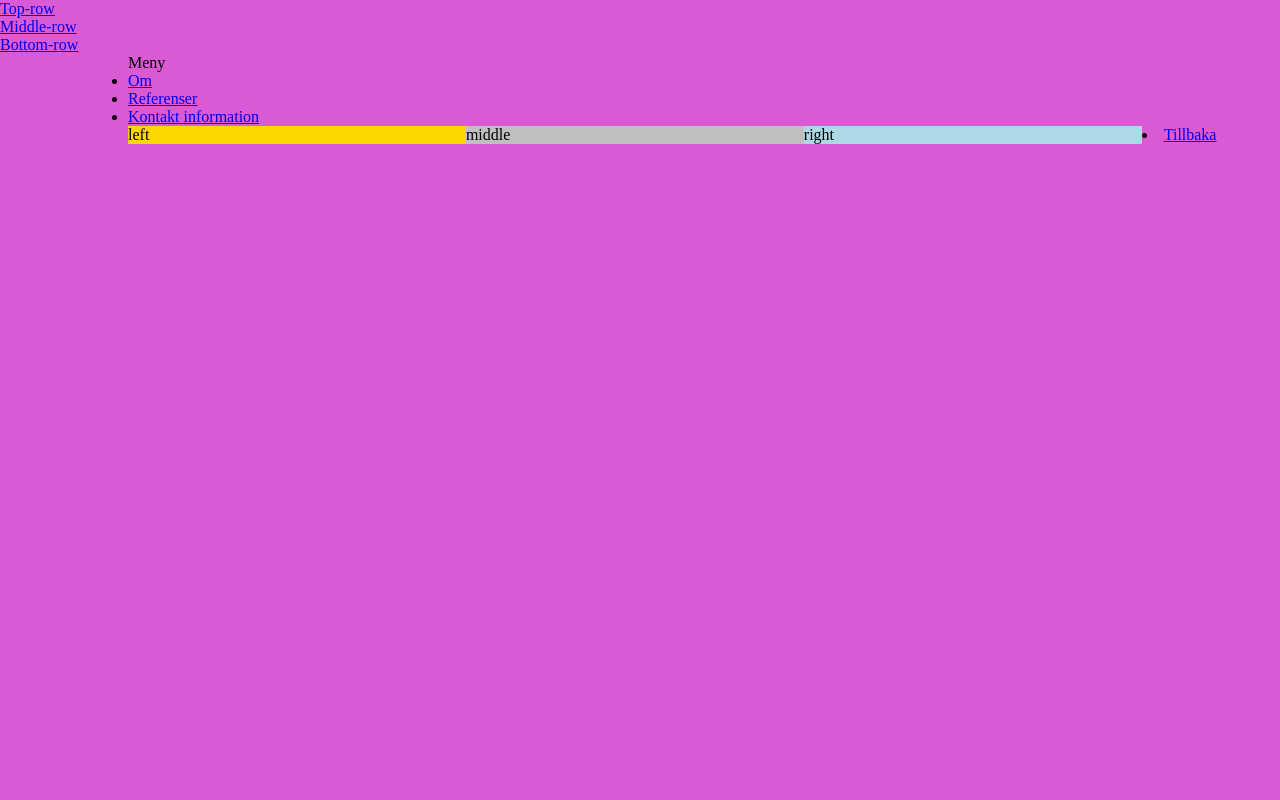
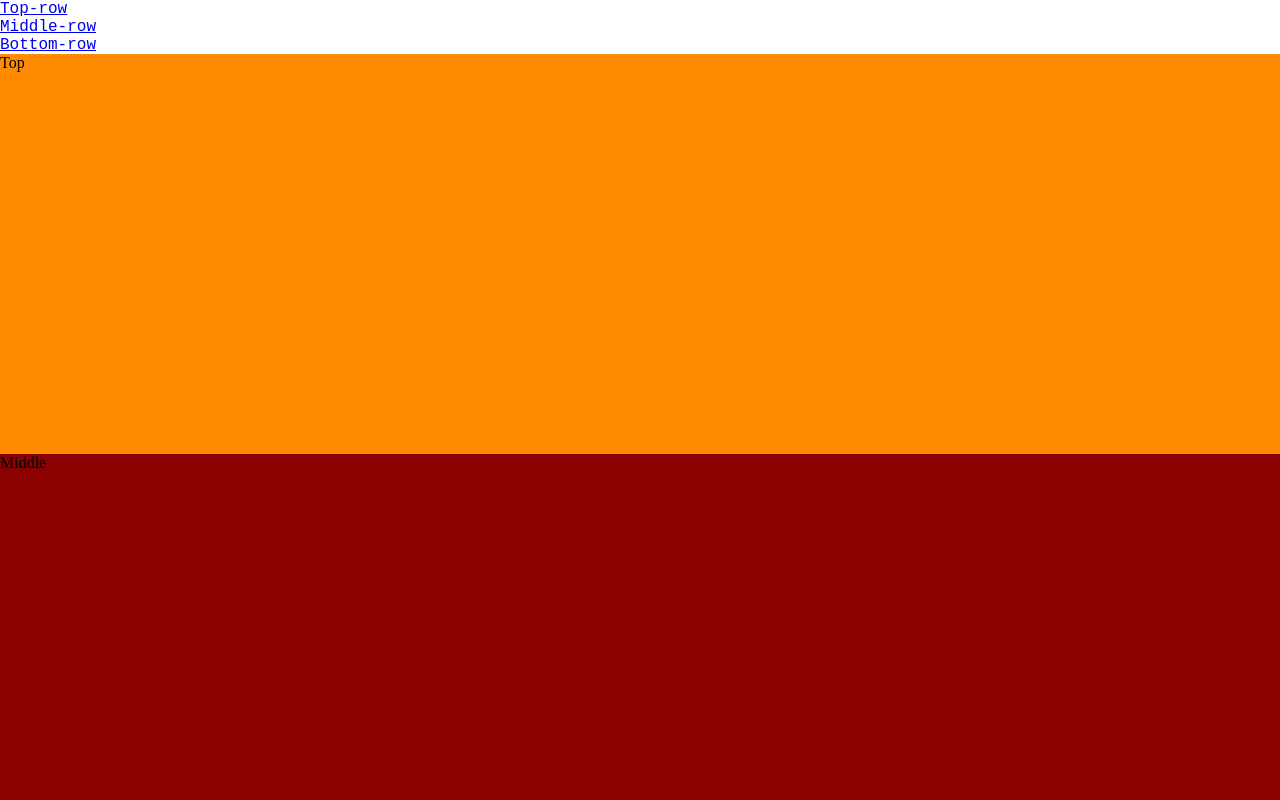
Before and after one commit to Nisseboii23/NissesWebsite, a website: page home.html in a window 1280 px wide. Shown: the top 800 px of the page. Drawn offline with Linux system fonts and the light colour scheme.

Commit message:
Images Torsdag

```diff
--- a/custom.css
+++ b/custom.css
@@ -1,4 +1,5 @@
 * {
+    list-style-type: none;
     margin: 0;
     padding: 0;
 }
@@ -8,32 +9,56 @@ html {
 }
 
 * body {
-    background-color: rgba(201, 12, 194, 0.678);
+    background-color: rgba(255, 255, 255, 0.568);
 }
 
-.page-wrap {
-    padding: 0;
-    margin: 0 auto;
-    width: 1024px;
-    height: 768;
+.col-1-2 {
+    width: 50%;
+    float: left;
 }
-
-.container {}
 
 .col-1-3 {
     width: 33%;
-    float: left;
-    height: 100%;
 }
 
-#left {
-    background-color: gold;
+.col-1-4 {
+    width: 33%;
 }
 
-#middle {
-    background-color: silver;
+.row {
+    width: 100%;
 }
 
-#right {
-    background-color: lightblue;
+#left-side {
+    background-color: crimson;
 }
+
+#right-side {
+    background-color: aqua;
+}
+
+#top-row {
+    background-color: darkorange;
+    height: 400px;
+}
+
+#middle-row {
+    background-color: darkred;
+    height: 400px;
+}
+
+#bottom-row {
+    background-color: blueviolet;
+    height: 400px;
+}
+
+nav {
+    font-size: 14;
+    font-family: 'Courier New', Courier, monospace;
+    text-align: left;
+}
+
+div {
+    width: 119px;
+    border: rgba(255, 255, 255, 0.568);
+}
--- a/home.html
+++ b/home.html
@@ -1,5 +1,5 @@
 <!DOCTYPE html>
-<html lang="sv-se">
+<html lang="en">
 
 <head>
     <meta charset="UTF-8">
@@ -7,6 +7,7 @@
     <meta name="google" content="notranslate">
     <link rel="stylesheet" href="custom.css">
     <meta http-equiv="X-UA-Compatible" content:>
+    <link rel="shortcut icon" type="image/jpg" sizes="64x64" href="" />
 
 
 </head>
@@ -26,36 +27,11 @@
 
     <main>
 
-        <div class="page-wrap">
-            <div>Meny
-
-                <ul>
-
-                    <li>
-                        <a href="layout.html">Om</a>
-                    </li>
-
-                    <li>
-                        <a href="layout.html">Referenser</a>
-                    </li>
-
-                    <li>
-                        <a href="layout.html">Kontakt information</a>
-                    </li>
-
-                </ul>
+        <div class="row" id="top-row">Top</div>
+        <div class="row" id="middle-row">Middle</div>
+        <div class="row" id="bottom-row">Bottom</div>
 
 
-            </div>
-
-            <section id="left" class="col-1-3">left</section>
-            <section id="middle" class="col-1-3">middle</section>
-            <section id="right" class="col-1-3">right</section>
-
-
-
-
-        </div>
 
     </main>
 
```
Also changed, not shown: todo.md (+5 -1 lines), img/MinLogo.jpg (added), img/nissesLogo.jpg (added).
